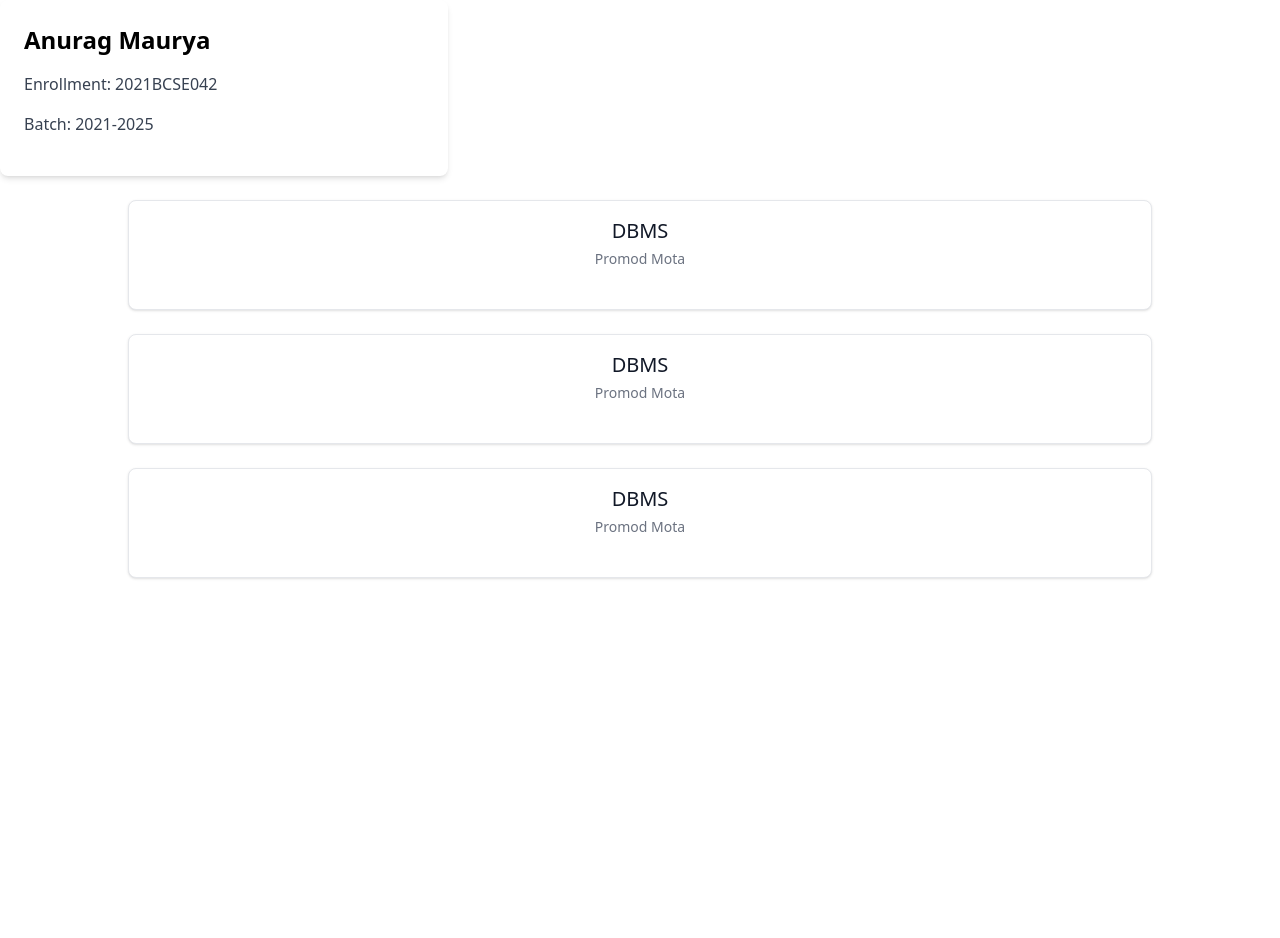
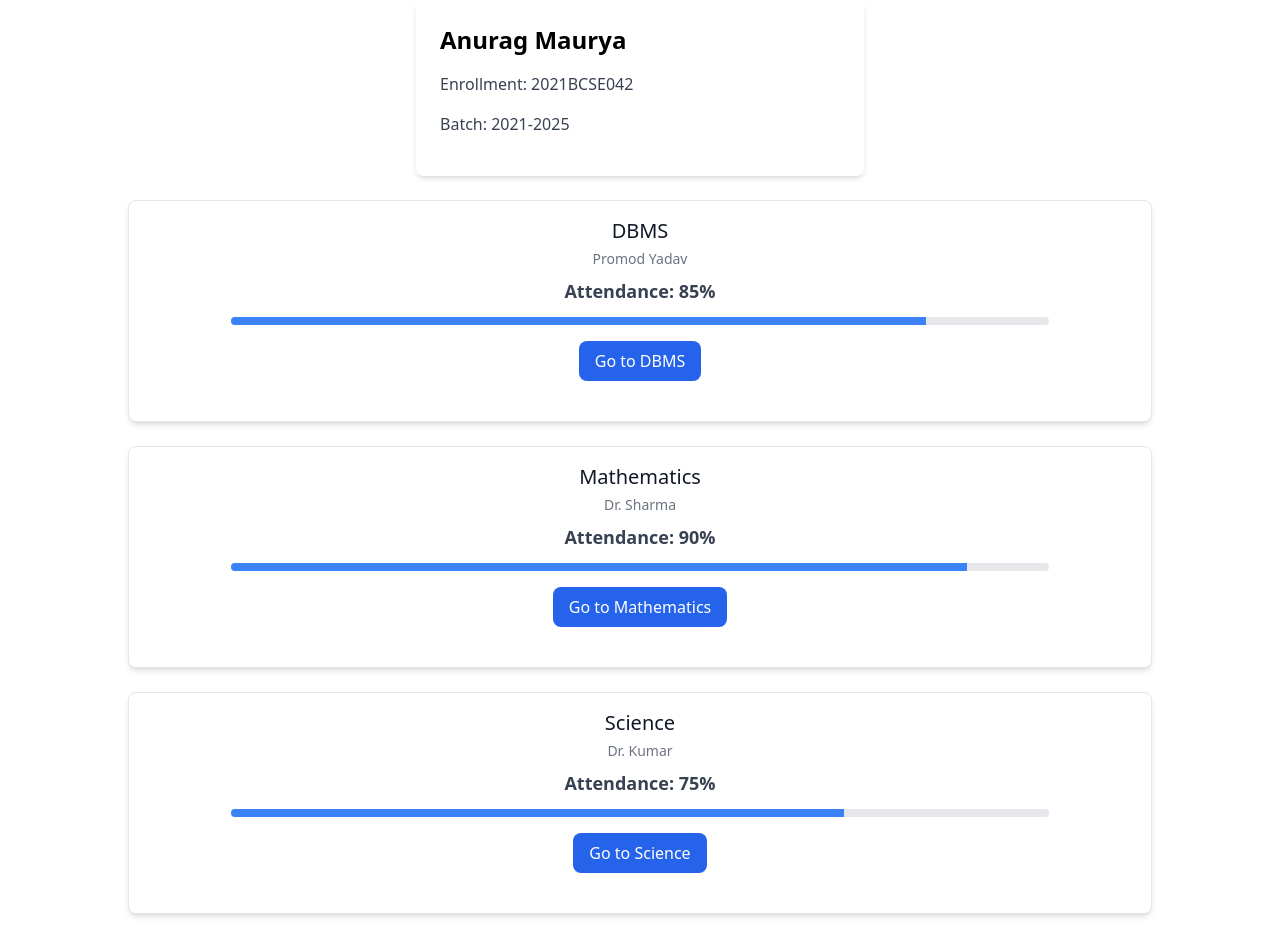
Before and after one commit to AnuragMaurya42/nitsri_attendance_management, a Next.js app: page /student/dashboard in a window 1280 px wide. Before the commit the page ends 800 px from the top, so only its background shows below. Built offline with nearby package versions, Linux system fonts and the light colour scheme.

Commit message:
student dashboard and attendence

```diff
--- /dev/null
+++ b/pages/student/[subject].js
@@ -0,0 +1,89 @@
+import React, { useState } from 'react';
+
+const subjects = [
+    {
+        name: 'Mathematics',
+        attendance: 85,
+        records: [
+            { date: '2024-11-20', status: 'Present' },
+            { date: '2024-11-20', status: 'Absent' },
+            { date: '2024-11-21', status: 'Present' }
+        ]
+    },
+
+];
+
+export default function Dashboard() {
+    const [selectedSubject, setSelectedSubject] = useState(null);
+
+    const groupRecordsByDate = (records) => {
+        return records.reduce((acc, record) => {
+            const { date, status } = record;
+            if (!acc[date]) {
+                acc[date] = { count: 0, statuses: [] };
+            }
+            acc[date].count += 1;
+            acc[date].statuses.push(status);
+            return acc;
+        }, {});
+    };
+
+    return (
+        <div className="flex flex-col items-center min-h-screen bg-gray-100 py-10">
+            <h1 className="text-3xl font-bold mb-6">Attendance Dashboard</h1>
+            <div className="w-full max-w-md">
+                {selectedSubject ? (
+                    <div className="bg-white shadow-md rounded-lg p-4 mb-4">
+                        <h2 className="text-xl font-semibold mb-2">{selectedSubject.name}</h2>
+                        <p className="text-gray-700">Attendance: {selectedSubject.attendance}%</p>
+                        <div className="w-full bg-gray-200 rounded-full h-4 mb-4">
+                            <div
+                                className="bg-blue-500 h-4 rounded-full"
+                                style={{ width: `${selectedSubject.attendance}%` }}
+                            ></div>
+                        </div>
+                        <div className="w-full">
+                            <h3 className="text-lg font-semibold mb-2">Attendance Records</h3>
+                            <ul className="list-disc list-inside text-gray-700">
+                                {Object.entries(groupRecordsByDate(selectedSubject.records)).map(([date, data], recIndex) => (
+                                    <li key={recIndex} className="mb-2">
+                                        <div className="flex justify-between">
+                                            <span className="font-bold">{date}</span>
+                                            <span>{data.count} {data.count > 1 ? 'Attendances' : 'Attendance'}</span>
+                                        </div>
+                                        <ul className="ml-4">
+                                            {data.statuses.map((status, statusIndex) => (
+                                                <li key={statusIndex} className={status === 'Present' ? 'text-green-600' : 'text-red-600'}>
+                                                    {status}
+                                                </li>
+                                            ))}
+                                        </ul>
+                                    </li>
+                                ))}
+                            </ul>
+                        </div>
+                        <button
+                            onClick={() => setSelectedSubject(null)}
+                            className="mt-4 px-4 py-2 text-white bg-blue-600 rounded-lg hover:bg-blue-700 focus:outline-none focus:ring-2 focus:ring-blue-300 dark:focus:ring-blue-800"
+                        >
+                            Back to Subjects
+                        </button>
+                    </div>
+                ) : (
+                    subjects.map((subject, index) => (
+                        <div key={index} className="bg-white shadow-md rounded-lg p-4 mb-4 cursor-pointer" onClick={() => setSelectedSubject(subject)}>
+                            <h2 className="text-xl font-semibold mb-2">{subject.name}</h2>
+                            <p className="text-gray-700">Attendance: {subject.attendance}%</p>
+                            <div className="w-full bg-gray-200 rounded-full h-4 mb-4">
+                                <div
+                                    className="bg-blue-500 h-4 rounded-full"
+                                    style={{ width: `${subject.attendance}%` }}
+                                ></div>
+                            </div>
+                        </div>
+                    ))
+                )}
+            </div>
+        </div>
+    );
+}
--- a/pages/student/dashboard.js
+++ b/pages/student/dashboard.js
@@ -1,49 +1,47 @@
 import React from 'react';
+
+const subjects = [
+    { name: 'DBMS', teacher: 'Promod Yadav', attendance: 85, link: '/student/dbms' },
+    { name: 'Mathematics', teacher: 'Dr. Sharma', attendance: 90, link: '/student/mathematics' },
+    { name: 'Science', teacher: 'Dr. Kumar', attendance: 75, link: '/student/science' },
+];
 
 export default function Dashboard() {
     return (
         <>
-            <div className="bg-white shadow-md rounded-lg p-6 max-w-md w-full mb-6">
+            <div className="bg-white shadow-md rounded-lg p-6 max-w-md w-full mb-6 mx-auto">
                 <h2 className="text-2xl font-bold mb-4">Anurag Maurya</h2>
                 <p className="text-gray-700 mb-4">Enrollment: 2021BCSE042</p>
                 <p className="text-gray-700 mb-4">Batch: 2021-2025</p>
             </div>
 
-            <div className="w-4/5 bg-white border border-gray-200 rounded-lg shadow dark:bg-gray-800 dark:border-gray-700 mb-6 mx-auto">
+            {subjects.map((subject, index) => (
+                <div key={index} className="w-4/5 bg-white border border-gray-200 rounded-lg shadow-md dark:bg-gray-800 dark:border-gray-700 mb-6 mx-auto">
                     <div className="flex justify-end px-4 pt-4"></div>
                     <div className="flex flex-col items-center pb-10">
                         <h5 className="mb-1 text-xl font-medium text-gray-900 dark:text-white">
-                        DBMS
+                            {subject.name}
                         </h5>
                         <span className="text-sm text-gray-500 dark:text-gray-400">
-                        Promod Mota
+                            {subject.teacher}
                         </span>
+                        <span className="text-lg font-semibold text-gray-700 dark:text-white mt-2">
+                            Attendance: {subject.attendance}%
+                        </span>
+                        <div className="relative pt-1 w-4/5 mt-2">
+                            <div className="overflow-hidden h-2 text-xs flex rounded bg-gray-200">
+                                <div style={{ width: `${subject.attendance}%` }} className="shadow-none flex flex-col text-center whitespace-nowrap text-white justify-center bg-blue-500"></div>
                             </div>
                         </div>
-
-            <div className="w-4/5 bg-white border border-gray-200 rounded-lg shadow dark:bg-gray-800 dark:border-gray-700 mb-6 mx-auto">
-                <div className="flex justify-end px-4 pt-4"></div>
-                <div className="flex flex-col items-center pb-10">
-                    <h5 className="mb-1 text-xl font-medium text-gray-900 dark:text-white">
-                        DBMS
-                    </h5>
-                    <span className="text-sm text-gray-500 dark:text-gray-400">
-                        Promod Mota
-                    </span>
+                        <button
+                            onClick={() => window.location.href = subject.link}
+                            className="mt-4 px-4 py-2 text-white bg-blue-600 rounded-lg hover:bg-blue-700 focus:outline-none focus:ring-2 focus:ring-blue-300 dark:focus:ring-blue-800"
+                        >
+                            Go to {subject.name}
+                        </button>
                     </div>
                 </div>
-
-            <div className="w-4/5 bg-white border border-gray-200 rounded-lg shadow dark:bg-gray-800 dark:border-gray-700 mx-auto">
-                <div className="flex justify-end px-4 pt-4"></div>
-                <div className="flex flex-col items-center pb-10">
-                    <h5 className="mb-1 text-xl font-medium text-gray-900 dark:text-white">
-                        DBMS
-                    </h5>
-                    <span className="text-sm text-gray-500 dark:text-gray-400">
-                        Promod Mota
-                    </span>
-                </div>
-            </div>
+            ))}
         </>
     );
 }
```
Lines whose indentation alone changed are shown as unchanged.
